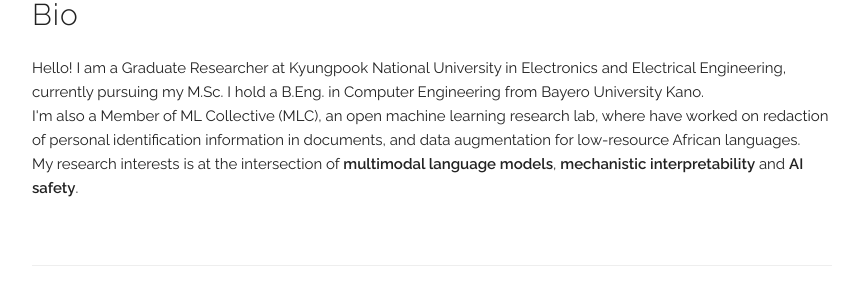
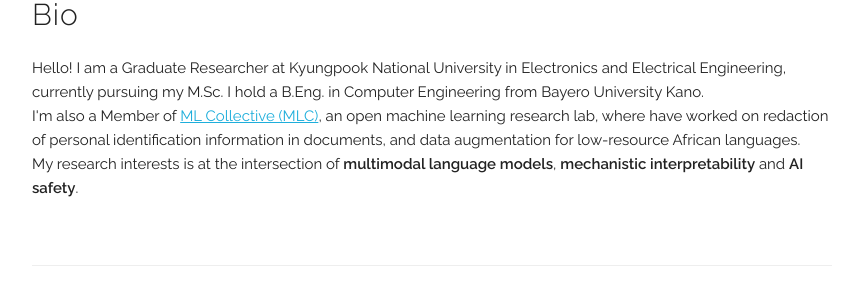
Before and after one commit to Tundeh/Tundeh.github.io, a Jekyll site: the page built from index.html, in a window 1280 px wide and 900 px high. Shown: the part 386-686 px from the top of the window, without its empty margins (208-1071 px from the left). Built offline with Jekyll 4.4.1, drawn with Linux system fonts in a browser that asks for light colours; some web fonts are replaced; some of the changed lines change nothing that is shown.

Commit message:
add hyperlink

```diff
--- a/index.html
+++ b/index.html
@@ -7,10 +7,10 @@ title: Home
   <h4>Bio</h4>
   <p>
   Hello! I am a Graduate Researcher at Kyungpook National University in Electronics and Electrical Engineering, currently pursuing my M.Sc. I hold a B.Eng. in Computer Engineering from Bayero University Kano.
-  <br>
-  I'm also a Member of ML Collective (MLC), an open machine learning research lab, where have worked on redaction of personal identification information in documents, and data augmentation for low-resource African languages.</br>
-  My research interests is at the intersection of <b>multimodal language models</b>, <b>mechanistic interpretability</b> and <b>AI safety</b>.
-  </p>
+    <br>
+I'm also a Member of <a href="https://mlcollective.org/">ML Collective (MLC)</a>, an open machine learning research lab, where have worked on redaction of personal identification information in documents, and data augmentation for low-resource African languages.</br>
+My research interests is at the intersection of <b>multimodal language models</b>, <b>mechanistic interpretability</b> and <b>AI safety</b>.
+</p>
 </div>
 
 
```
